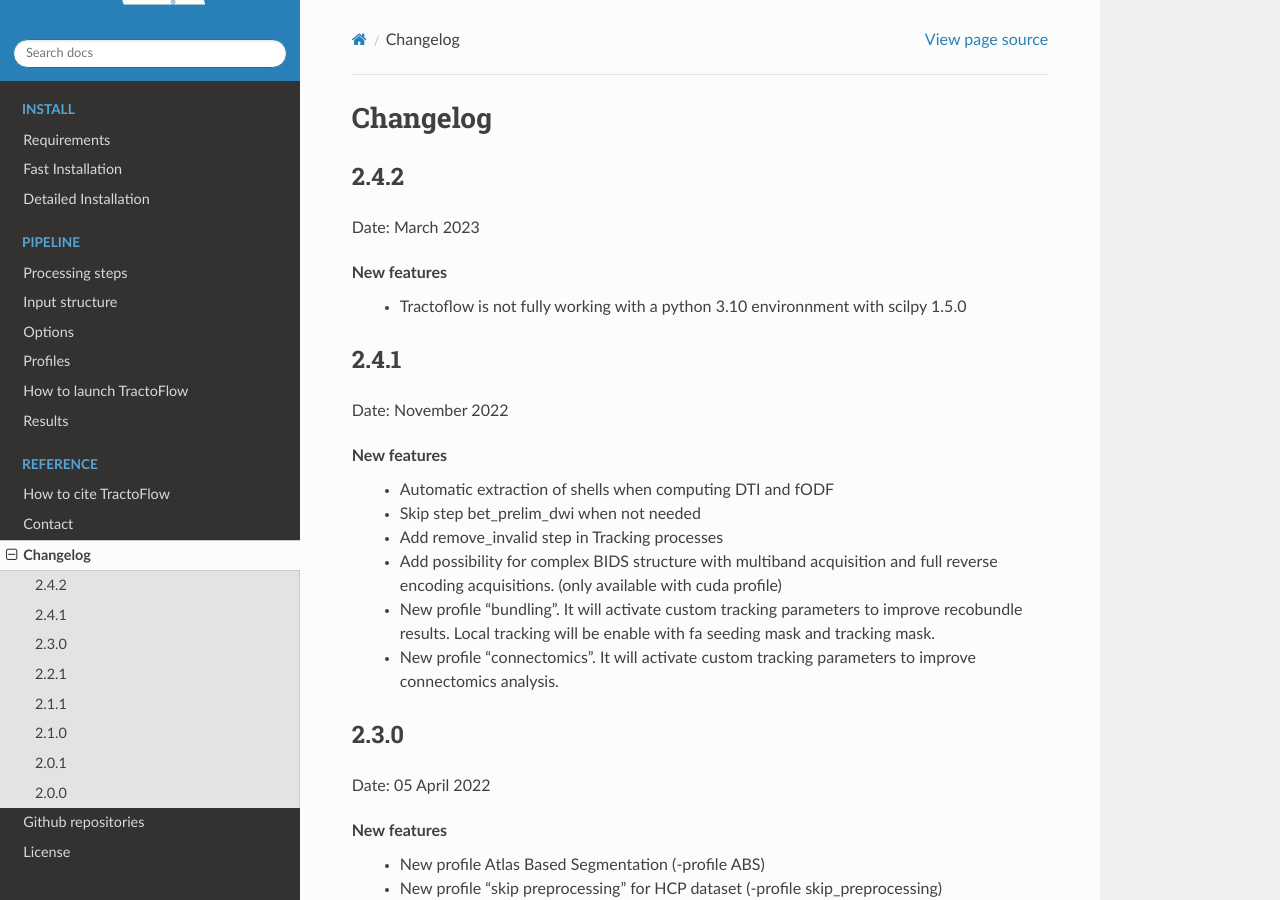
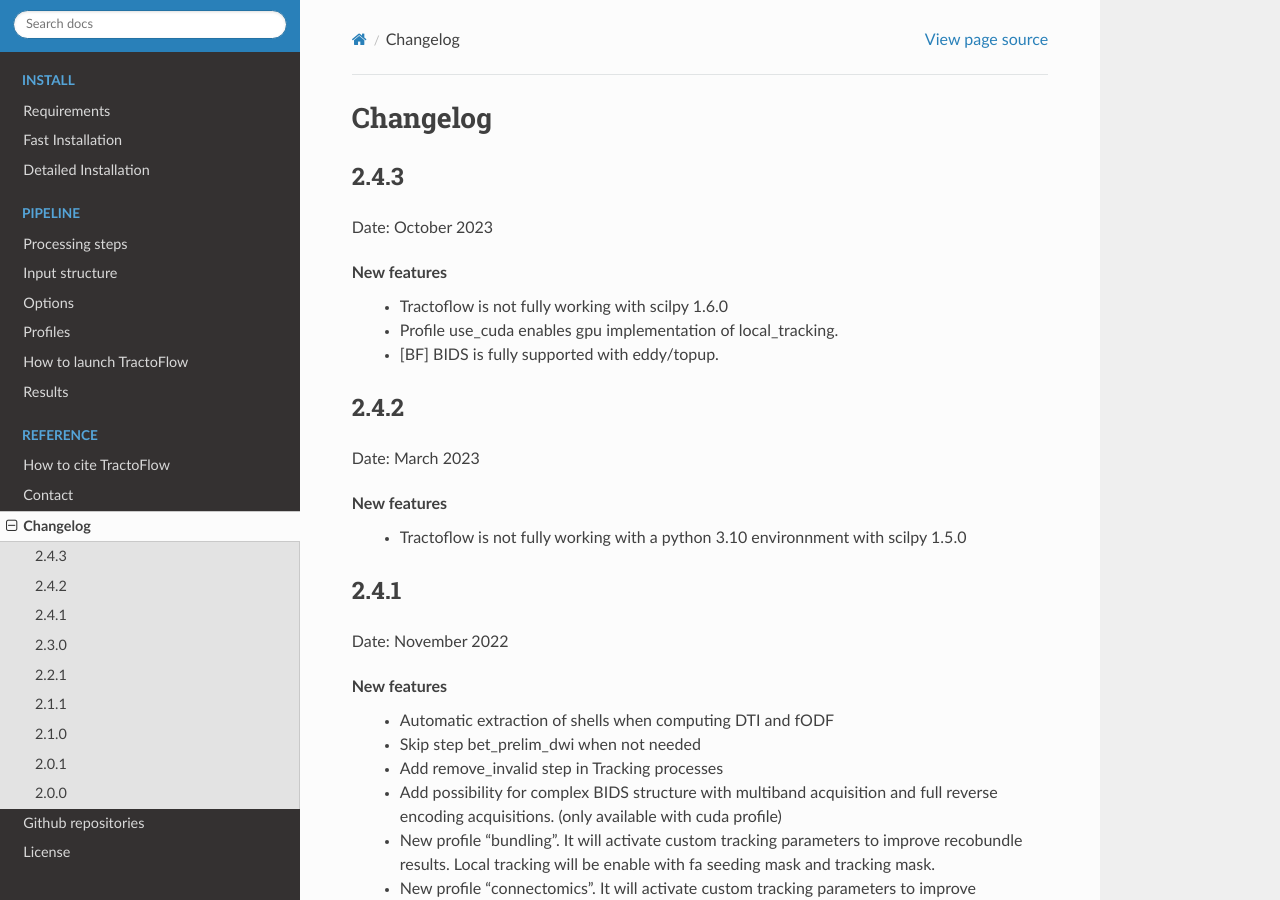
Before and after one commit to scilus/tractoflow_documentation, a Sphinx documentation site: the page built from source/reference/changelog.rst, in a window 1280 px wide and 900 px high. Built offline with Sphinx 7.4.7 and the Read the Docs theme 2.0.0, drawn with Linux system fonts in a browser that asks for light colours.

Commit message:
update doc to 2.4.3

```diff
--- a/source/index.rst
+++ b/source/index.rst
@@ -2,7 +2,7 @@
 =============================================
 
 .. note::
-    New release available: 2.4.2.
+    New release available: 2.4.3.
 
 TractoFlow pipeline is developed by the Sherbrooke Connectivity Imaging Lab (`SCIL`_)
 in order to process diffusion MRI dataset from the raw data to the tractography.
--- a/source/pipeline/options.rst
+++ b/source/pipeline/options.rst
@@ -2,7 +2,7 @@
 =======
 
 To display the options of Tractoflow, please use
-``nextflow run tractoflow -r 2.4.2 --help``.
+``nextflow run tractoflow -r 2.4.3 --help``.
 
 Optional BIDS arguments
 ------------
@@ -262,6 +262,9 @@
     [LOCAL] List of random seed numbers for the random number generator.
     Please write them as list separated using commat WITHOUT SPACE e.g. (--local_random_seed 0,1,2)
 
+``--local_batch_size_gpu`` (default: 10000)
+    [LOCAL-GPU] Approximate size of GPU batches (number of streamlines to track in parallel).
+
 ``--template_t1 PATH`` (default: /human-data/mni_152_sym_09c/t1)
     Path to the template T1 directory for antsBrainExtraction.
     The folder must contain t1_template.nii.gz and t1_brain_probability_map.nii.gz.
--- a/source/pipeline/profiles.rst
+++ b/source/pipeline/profiles.rst
@@ -7,7 +7,7 @@
 
 ::
 
-    $> nextflow run tractoflow -r 2.4.2 --input input_folder -profile macos,fully_reproducible -with-singularity singularity_name.sif -resume
+    $> nextflow run tractoflow -r 2.4.3 --input input_folder -profile macos,fully_reproducible -with-singularity singularity_name.sif -resume
 
 Profiles available
 ------------------
--- a/source/reference/changelog.rst
+++ b/source/reference/changelog.rst
@@ -1,5 +1,14 @@
 Changelog
 =========
+
+2.4.3
+########
+Date: October 2023
+
+New features
+  - Tractoflow is not fully working with scilpy 1.6.0
+  - Profile use_cuda enables gpu implementation of local_tracking.
+  - [BF] BIDS is fully supported with eddy/topup.
 
 2.4.2
 ########
```
Also changed, not shown: source/installation/install.rst (+4 -4 lines), source/pipeline/launch.rst (+6 -6 lines), 1 other file.
